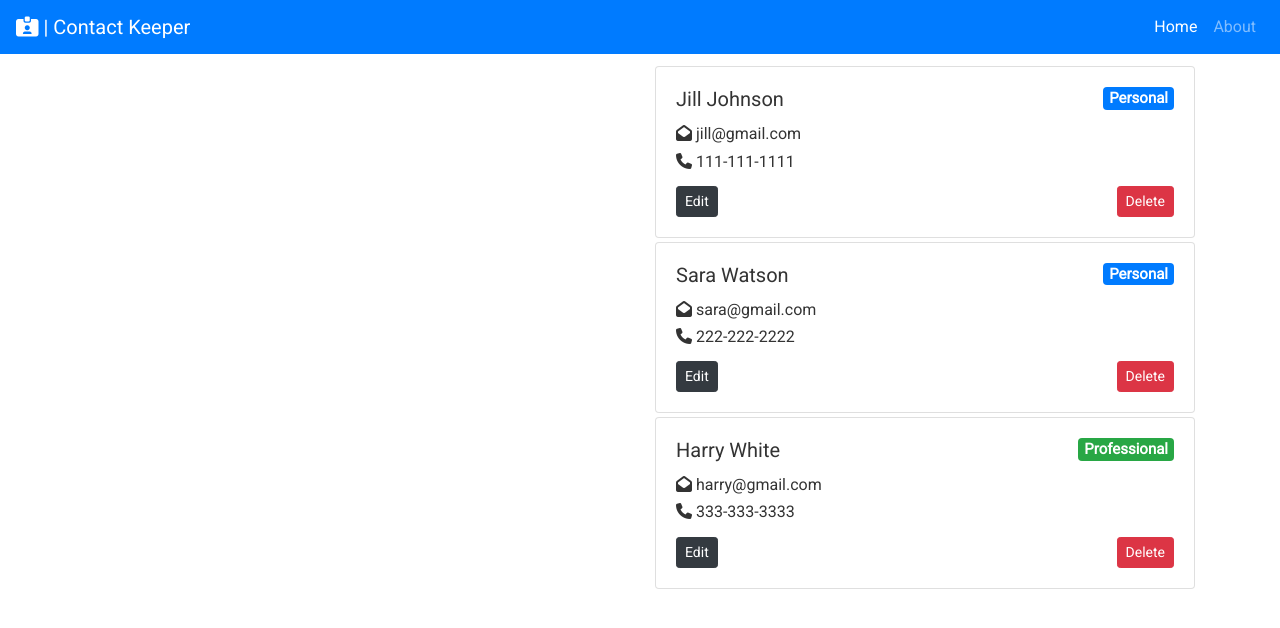
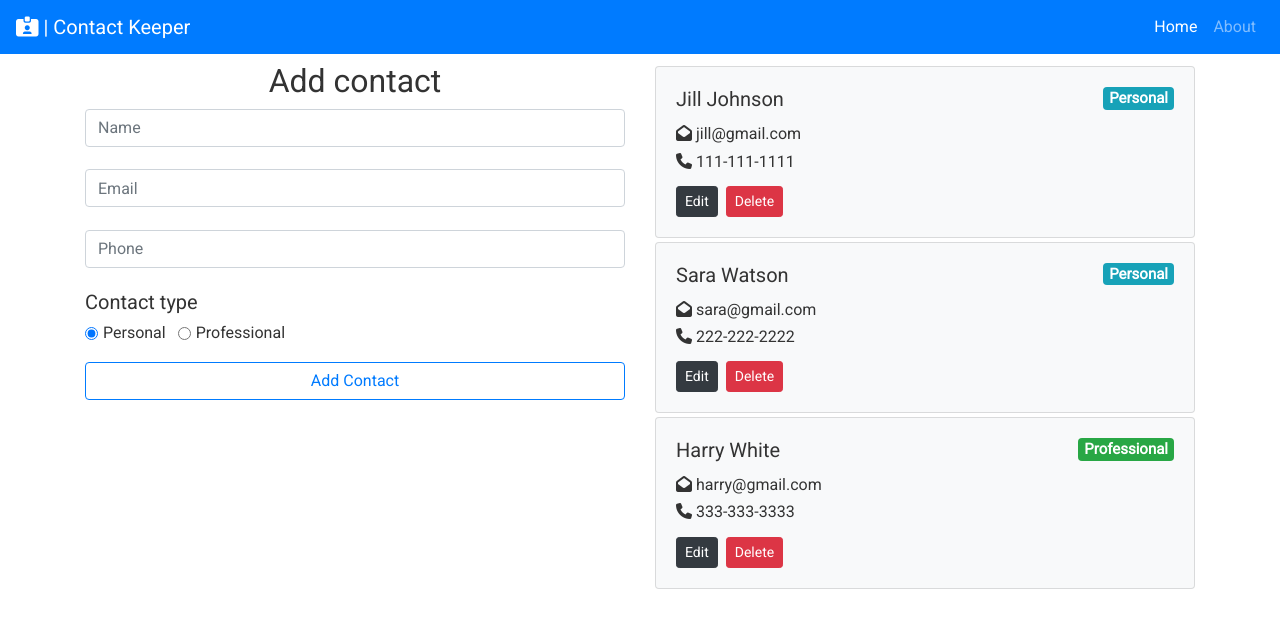
Before and after one commit to theOigen/contact-keeper, a React (Create React App) app in the folder client/: page / in a window 1280 px wide. Shown: the top 628 px of the page. Built offline with nearby package versions, Linux system fonts and the light colour scheme; the HTML template or start-up script is replaced by a standard one.

Commit message:
implemented contact form & addContact action

```diff
--- a/client/src/components/contacts/ContactForm.jsx
+++ b/client/src/components/contacts/ContactForm.jsx
@@ -1,7 +1,10 @@
-import React, { useState } from 'react';
-import { Form } from 'react-bootstrap';
+import React, { useState, useContext } from 'react';
+import { Form, Button } from 'react-bootstrap';
+import ContactContext from '../../context/contact/contactContext';
 
 const ContactForm = () => {
+  const contactContext = useContext(ContactContext);
+
   const [contact, setContact] = useState({
     name: '',
     email: '',
@@ -9,9 +12,76 @@ const ContactForm = () => {
     type: 'personal'
   });
 
+  const onChange = e => {
+    setContact({
+      ...contact,
+      [e.target.name]: e.target.value
+    });
+  };
+
+  const onSubmit = e => {
+    e.preventDefault();
+    contactContext.addContact(contact);
+    setContact({ name: '', email: '', phone: '', type: 'personal' });
+  };
+
   const { name, email, phone, type } = contact;
 
-  return <Form />;
+  return (
+    <Form onSubmit={onSubmit}>
+      <h2 className='text-center'>Add contact</h2>
+      <Form.Control
+        type='text'
+        placeholder='Name'
+        name='name'
+        value={name}
+        onChange={onChange}
+      />
+      <br />
+      <Form.Control
+        type='email'
+        placeholder='Email'
+        name='email'
+        value={email}
+        onChange={onChange}
+      />
+      <br />
+      <Form.Control
+        type='text'
+        placeholder='Phone'
+        name='phone'
+        value={phone}
+        onChange={onChange}
+      />
+      <br />
+      <h5>Contact type</h5>
+      <Form.Check
+        inline
+        name='type'
+        type='radio'
+        value='personal'
+        label='Personal'
+        onChange={onChange}
+        checked={type === 'personal'}
+      />
+      <Form.Check
+        inline
+        name='type'
+        type='radio'
+        value='professional'
+        label='Professional'
+        onChange={onChange}
+        checked={type === 'professional'}
+      />
+      <Button
+        variant='outline-primary'
+        type='submit'
+        className='btn-block mt-3'
+      >
+        Add Contact
+      </Button>
+    </Form>
+  );
 };
 
 export default ContactForm;
--- a/client/src/components/contacts/ContactItem.jsx
+++ b/client/src/components/contacts/ContactItem.jsx
@@ -1,18 +1,18 @@
 import React from 'react';
 import PropTypes from 'prop-types';
-import { Card, Badge, Button } from 'react-bootstrap';
+import { Card, Badge, Button, Row, Container } from 'react-bootstrap';
 
 const ContactItem = ({ contact }) => {
   const { name, email, phone, type } = contact;
 
   return (
-    <Card className='mt-1'>
+    <Card className='mt-1' bg='light'>
       <Card.Body>
         <Card.Title>
           {name}{' '}
           <Badge
             className='float-right'
-            variant={type === 'professional' ? 'success' : 'primary'}
+            variant={type === 'professional' ? 'success' : 'info'}
           >
             {type.charAt(0).toUpperCase() + type.slice(1)}
           </Badge>
@@ -29,14 +29,16 @@ const ContactItem = ({ contact }) => {
             </li>
           )}
         </ul>
-        <div className='d-flex justify-content-between'>
-          <Button variant='dark' size='sm'>
-            Edit
-          </Button>
-          <Button variant='danger' size='sm'>
-            Delete
-          </Button>
-        </div>
+        <Container>
+          <Row>
+            <Button variant='dark' size='sm' className='mr-2'>
+              Edit
+            </Button>
+            <Button variant='danger' size='sm'>
+              Delete
+            </Button>
+          </Row>
+        </Container>
       </Card.Body>
     </Card>
   );
--- a/client/src/components/pages/Home.jsx
+++ b/client/src/components/pages/Home.jsx
@@ -1,12 +1,15 @@
 import React from 'react';
 import { Row, Col } from 'react-bootstrap';
 import Contacts from '../contacts/Contacts';
+import ContactForm from '../contacts/ContactForm';
 
 const Home = () => {
   return (
     <>
       <Row>
-        <Col>{/* Form Here */}</Col>
+        <Col>
+          <ContactForm />
+        </Col>
         <Col>
           <Contacts />
         </Col>
--- a/client/src/context/contact/ContactState.js
+++ b/client/src/context/contact/ContactState.js
@@ -42,6 +42,10 @@ const ContactState = props => {
   const [state, dispatch] = useReducer(ContactReducer, initialState);
 
   // Add Contact
+  const addContact = contact => {
+    contact.id = uuid.v4();
+    dispatch({ type: ADD_CONTACT, payload: contact });
+  };
 
   // Delete Contact
 
@@ -58,7 +62,8 @@ const ContactState = props => {
   return (
     <ContactContext.Provider
       value={{
-        contacts: state.contacts
+        contacts: state.contacts,
+        addContact
       }}
     >
       {props.children}
--- a/client/src/context/contact/contactReducer.js
+++ b/client/src/context/contact/contactReducer.js
@@ -0,0 +1,21 @@
+import {
+  ADD_CONTACT,
+  DELETE_CONTACT,
+  SET_CURRENT,
+  CLEAR_CURRENT,
+  UPDATE_CONTACT,
+  FILTER_CONTACTS,
+  CLEAR_FILTER
+} from '../types';
+
+export default (state, { type, payload }) => {
+  switch (type) {
+    case ADD_CONTACT:
+      return {
+        ...state,
+        contacts: [...state.contacts, payload]
+      };
+    default:
+      return state;
+  }
+};
```
